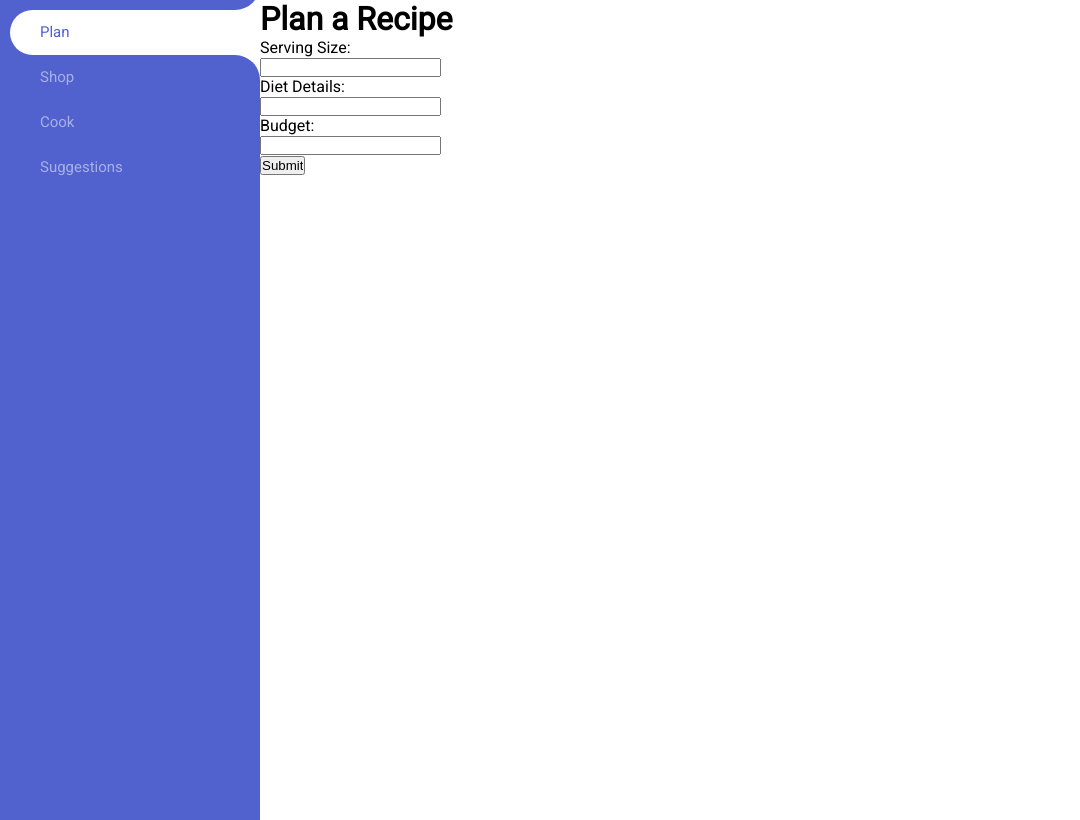
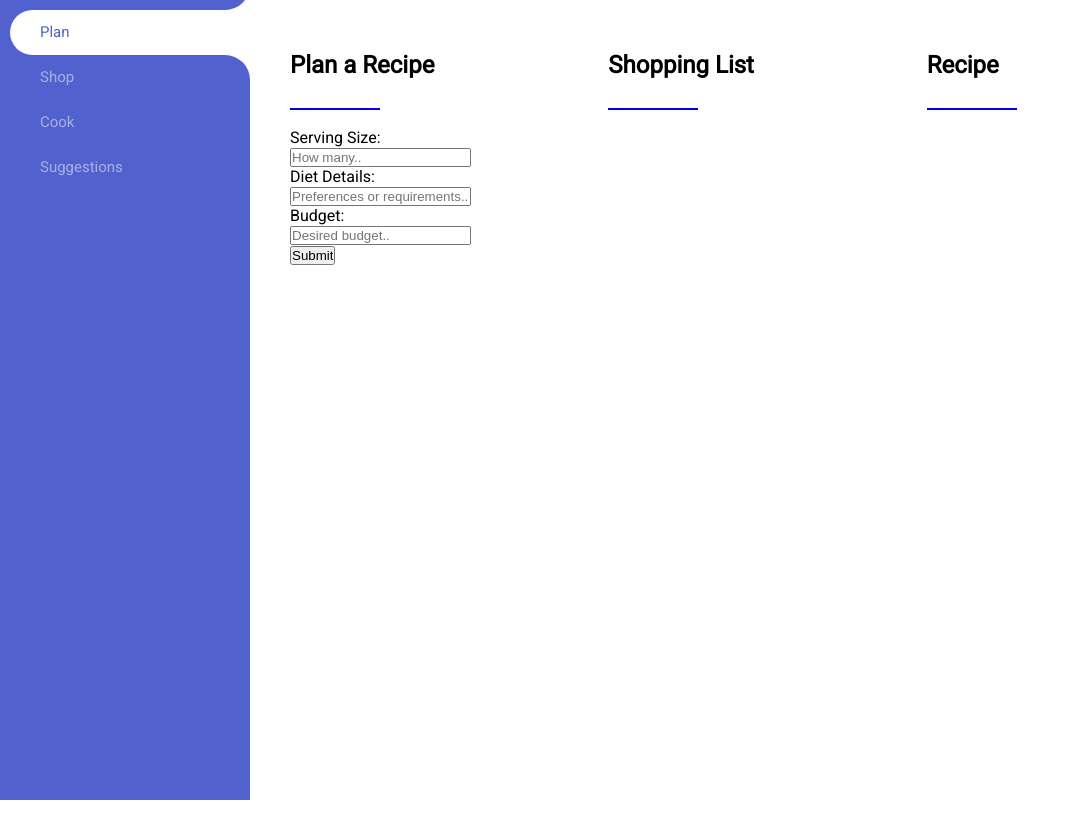
Before and after one commit to EulKD/CS4990Project, a Flask app: page /plan in a window 1280 px wide. Shown: the whole page, without its empty margins (0-1080 px from the left). Run offline with Flask 3, Linux system fonts and the light colour scheme.

Commit message:
first page functionality

```diff
--- a/static/styles.css
+++ b/static/styles.css
@@ -6,6 +6,7 @@ body{
 * {
 	margin: 0;
 	padding: 0;
+	box-sizing: border-box;
 }
 i {
 	margin-right: 10px;
@@ -117,3 +118,49 @@ h6{
 	bottom: -25px;
 	left: -25px;
 }
+
+#page-content {
+
+	min-block-size: 100%;
+    display: grid;
+    place-content: center;
+    grid-template-columns: repeat(auto-fill, minmax(30ch, 1fr));
+    padding: 5vmin;
+	gap: 5px;
+}
+
+article {
+    display: grid;
+    gap: 2ch;
+	align-content: flex-start;
+}
+
+html {
+	block-size: 100%;
+}
+
+header {
+	display: grid;
+	align-items: center;
+	height: 50px;
+}
+
+hr {
+	height: 2px;
+	width: 10ch;
+	border: none;
+	background: LinkText;
+}
+
+article-content {
+	display: grid;
+	align-items: start;
+}
+
+pre {
+	max-inline-size: 40ch;
+	text-wrap: balance;
+	line-height: 1.5;
+	overflow: auto;
+	font-family: 'Roboto', sans-serif;
+	}
--- a/templates/plan.html
+++ b/templates/plan.html
@@ -22,24 +22,42 @@
             </ul>
         </div>
 
-        <div id="main-content">
-            <h1>Plan a Recipe</h1>
+        <div id="page-content">
+            <article>
+                <header>
+                  <h2>Plan a Recipe</h2>
+                </header>
+                <hr>
                 <form id="form">
                     <label for="serving_size">Serving Size:</label><br>
-                <input type="text" id="serving_size" name="serving_size"><br>
+                    <input type="text" id="serving_size" name="serving_size" placeholder="How many.."><br>
                     <label for="diet_details">Diet Details:</label><br>
-                <input type="text" id="diet_details" name="diet_details"><br>
+                    <input type="text" id="diet_details" name="diet_details" placeholder="Preferences or requirements.."><br>
                     <label for="budget">Budget:</label><br>
-                <input type="text" id="budget" name="budget"><br>
+                    <input type="text" id="budget" name="budget" placeholder="Desired budget.."><br>
                     <input type="submit" value="Submit">
                 </form>
+              </article>
 
-            <pre><span id='dish'></span></pre>
+              <article>
+                <header>
+                  <h2>Shopping List</h2>
+                </header>
+                <hr>
+                    <h3><span id='dish'></span></h3>
                     <pre><span id='servings'></span></pre>
                     <pre><span id='shopping_list'></span></pre>
                     <pre><span id='cost'></span></pre>
+              </article>
+
+              <article>
+                <header>
+                  <h2>Recipe</h2>
+                </header>
+                <hr>
                     <pre><span id='recipe'></span></pre>
                     <pre><span id='suggestions'></span></pre>
+              </article>
         </div>
 
         <script src="https://ajax.googleapis.com/ajax/libs/jquery/3.5.1/jquery.min.js"></script>
--- a/templates/shop.html
+++ b/templates/shop.html
@@ -22,7 +22,7 @@
             </ul>
         </div>
 
-        <div id="main-content">
+        <div id="page-content">
             <h1>Shop</h1>
             <pre><span id='shopping_list'></span></pre>
         </div>
```
Also changed, not shown: static/script.js (+7 -24 lines). Lines whose indentation alone changed are shown as unchanged.
